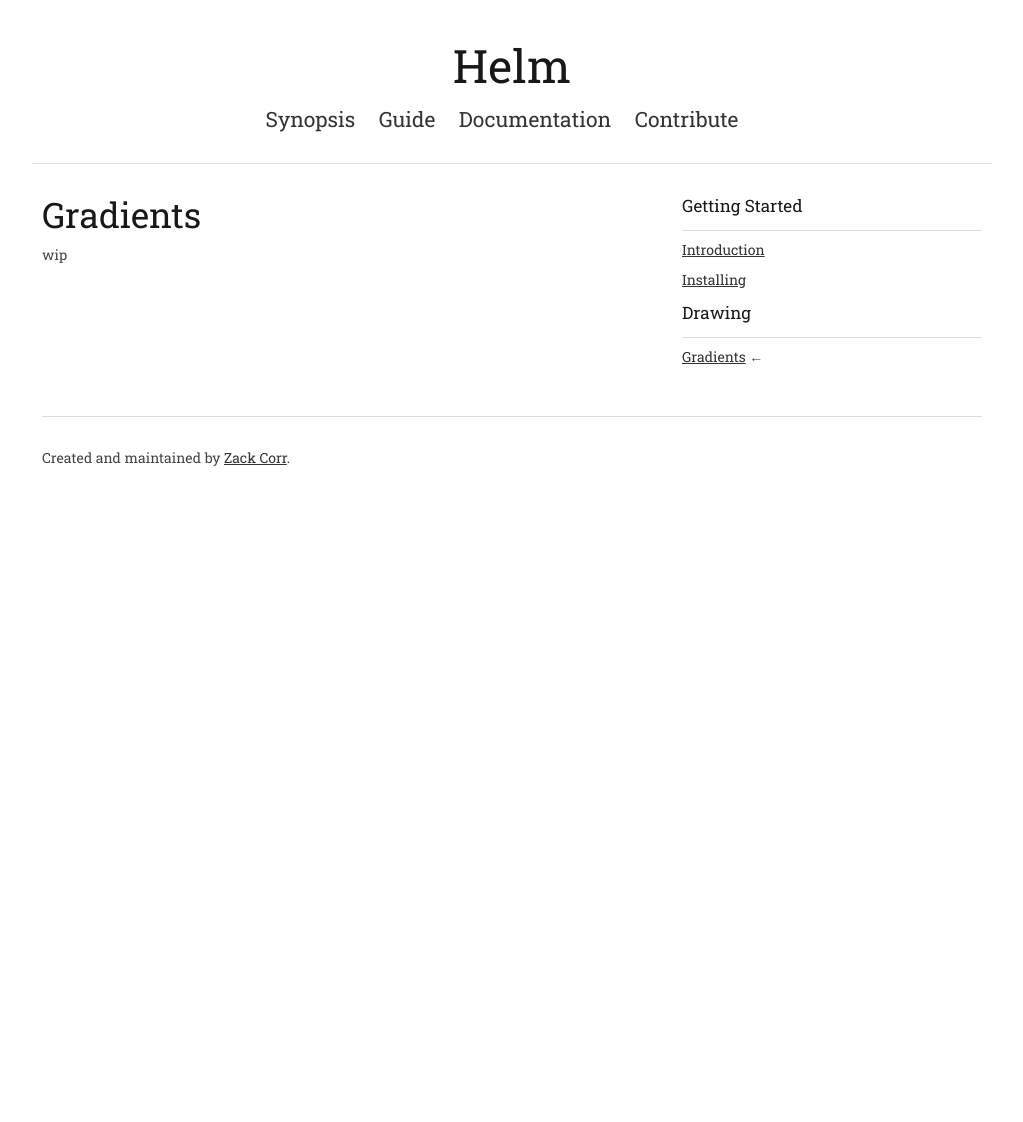
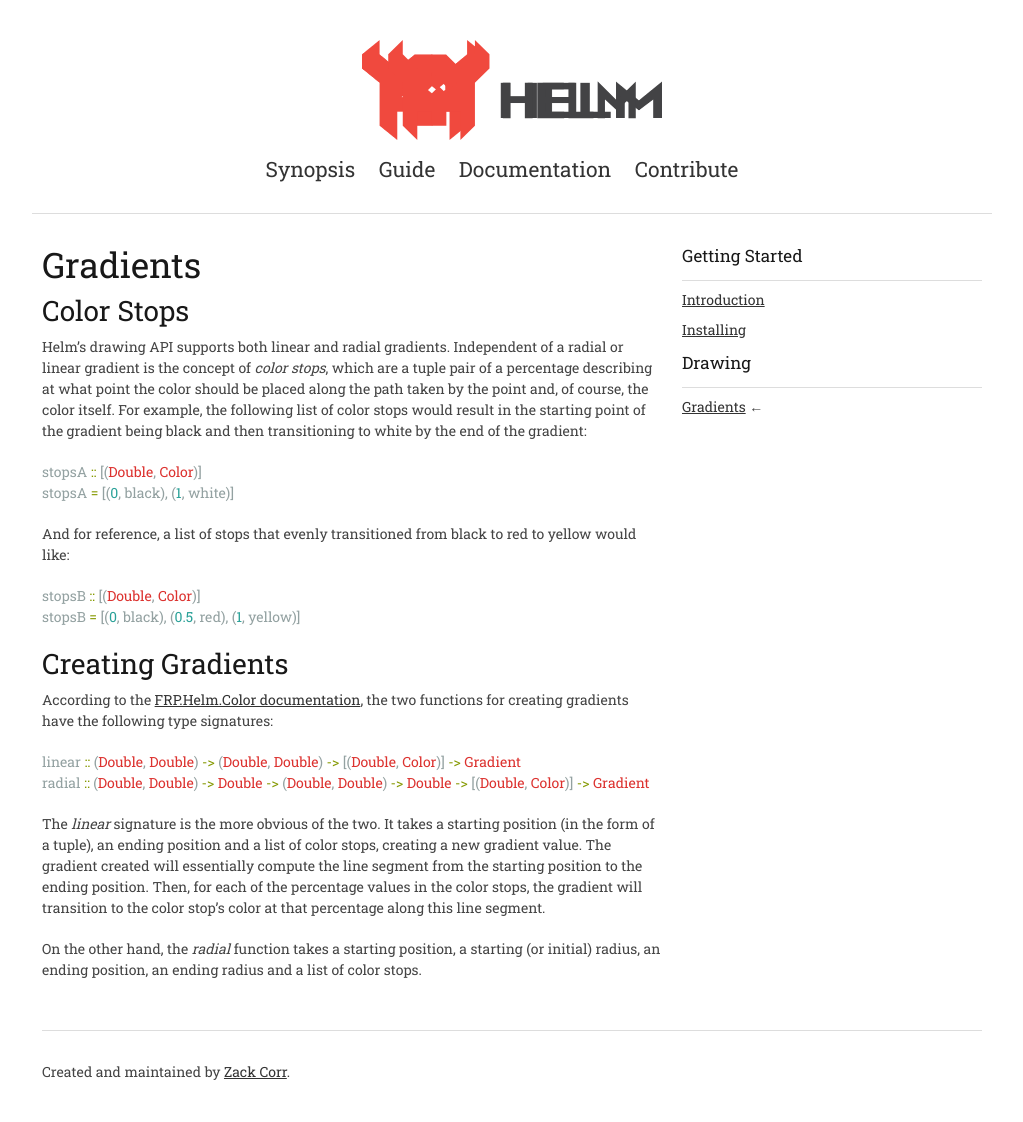
Before and after one commit to z0w0/helm, a Jekyll site: the page built from guide/gradients.md, in a window 1280 px wide. Shown: the whole page, without its empty margins (128-1151 px from the left). Built offline with Jekyll 4.4.1, drawn with Linux system fonts in a browser that asks for light colours; before the commit the page ends 900 px from its top, so only the background shows below that.

Commit message:
Work on guide and add logo

```diff
--- a/_layouts/default.html
+++ b/_layouts/default.html
@@ -27,8 +27,12 @@
 
 <body>
   <div class="container">
+    <!--<div class="sixteen columns add-bottom" style="margin-top: 40px">
+      <h1 class="remove-bottom center">Helm</h1>
+    </div>-->
+
     <div class="sixteen columns add-bottom" style="margin-top: 40px">
-      <h1 class="remove-bottom center">Helm</h1>
+      <div class="logo"></div>
     </div>
 
     <div class="sixteen columns">
--- a/css/layout.css
+++ b/css/layout.css
@@ -1,26 +1,46 @@
 /* Smaller than standard 960 (devices and browsers) */
-@media only screen and (max-width: 959px) {}
+@media only screen and (max-width: 959px) {
+    .logo { width: 300px; height: 100px; }
+}
 
 /* Tablet Portrait size to standard 960 (devices and browsers) */
-@media only screen and (min-width: 768px) and (max-width: 959px) {}
+@media only screen and (min-width: 768px) and (max-width: 959px) {
+    .logo { width: 300px; height: 100px; }
+}
 
 /* All Mobile Sizes (devices and browser) */
-@media only screen and (max-width: 767px) {}
+@media only screen and (max-width: 767px) {
+    .logo { width: 100px; height: 34px; }
+}
 
 /* Mobile Landscape Size to Tablet Portrait (devices and browsers) */
-@media only screen and (min-width: 480px) and (max-width: 767px) {}
+@media only screen and (min-width: 480px) and (max-width: 767px) {
+    .logo { width: 200px; height: 67px; }
+}
 
 /* Mobile Portrait Size to Mobile Landscape Size (devices and browsers) */
-@media only screen and (max-width: 479px) {}
+@media only screen and (max-width: 479px) {
+    .logo { width: 200px; height: 67px; }
+}
 
 body { font-family: "Roboto Slab", sans-serif; }
 h1, h2, h3, h4, h5, h6 { font-family: "Roboto Slab", sans-serif; }
 
+.logo {
+    background-image: url("/img/logo.png");
+    background-image: none, url("/img/logo.svg"), url("/img/logo.png");
+    background-size: 100% 100%;
+    width: 300px;
+    height: 100px;
+    margin: 0 auto;
+    position: relative;
+}
 .center { text-align: center; }
+a:hover { color: #ef483d; }
 
 ul.nav { margin-left: auto; }
 ul.nav > li { display: inline-block; margin-right: 20px; }
 ul.nav > li > a { text-decoration: none; font-size: 1.5em; }
 
-.highlight { background-color: transparent; }
+.highlight { background-color: transparent; margin-bottom: 20px; }
 .highlight pre { word-wrap: break-word; }
--- a/guide/gradients.md
+++ b/guide/gradients.md
@@ -7,4 +7,43 @@ permalink: /guide/gradients/
 
 ## Gradients
 
-wip
+### Color Stops
+
+Helm's drawing API supports both linear and radial gradients. Independent of
+a radial or linear gradient is the concept of *color stops*, which are a tuple pair
+of a percentage describing at what point the color should be placed along the path
+taken by the point and, of course, the color itself. For example, the following
+list of color stops would result in the starting point of the gradient being
+black and then transitioning to white by the end of the gradient:
+
+{% highlight haskell %}
+stopsA :: [(Double, Color)]
+stopsA = [(0, black), (1, white)]
+{% endhighlight %}
+
+And for reference, a list of stops that evenly transitioned from black to red to yellow
+would like:
+
+{% highlight haskell %}
+stopsB :: [(Double, Color)]
+stopsB = [(0, black), (0.5, red), (1, yellow)]
+{% endhighlight %}
+
+### Creating Gradients
+
+According to the [FRP.Helm.Color documentation](/todo), the two functions for creating
+gradients have the following type signatures:
+
+{% highlight haskell %}
+linear :: (Double, Double) -> (Double, Double) -> [(Double, Color)] -> Gradient
+radial :: (Double, Double) -> Double -> (Double, Double) -> Double -> [(Double, Color)] -> Gradient
+{% endhighlight %}
+
+The *linear* signature is the more obvious of the two. It takes a starting position (in the form of a tuple),
+an ending position and a list of color stops, creating a new gradient value. The gradient created
+will essentially compute the line segment from the starting position to the ending position. Then, for
+each of the percentage values in the color stops, the gradient will transition to the color stop's
+color at that percentage along this line segment.
+
+On the other hand, the *radial* function takes a starting position, a starting (or initial) radius,
+an ending position, an ending radius and a list of color stops.
```
Also changed, not shown: guide/forms.md (added, +10 -0 lines), img/logo.png (added), img/logo.svg (added), index.html (indentation only).
